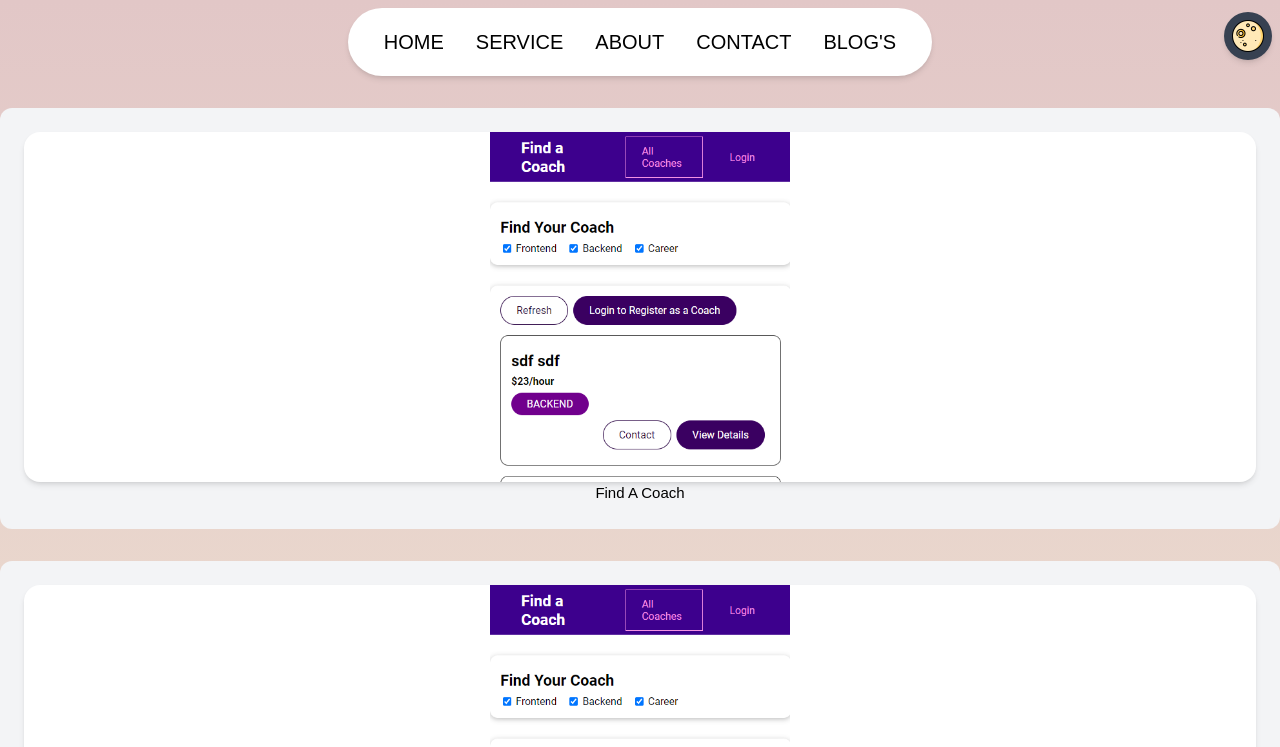
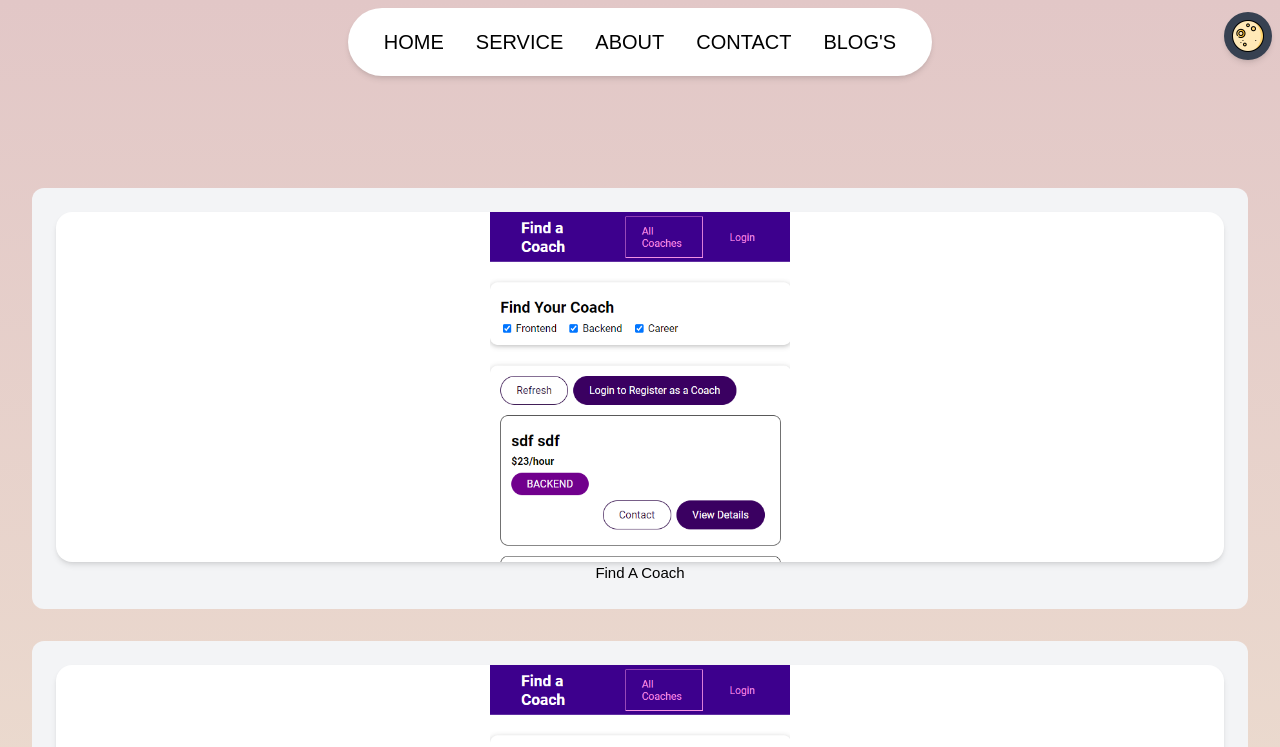
Before and after one commit to ftaskoski123/portfolio, a Vue app: page /about in a window 1280 px wide. Shown: the top 747 px of the page. Built offline with nearby package versions, Linux system fonts and the light colour scheme.

Commit message:
fixed open menu position

```diff
--- a/src/views/AboutView.vue
+++ b/src/views/AboutView.vue
@@ -1,4 +1,5 @@
 <template>
+  <div class="px-4 py-16 mx-auto sm:max-w-xl md:max-w-full lg:max-w-screen-xl md:px-24 lg:px-8 lg:py-20">
   <!-- card look -->
   <div class="my-8 mx-auto p-6 bg-gray-100 rounded-xl">
     <!-- project photo -->
@@ -54,6 +55,8 @@
 
     <p class="text-black text-center">Find A Coach</p>
   </div>
+
+</div>
 </template>
 
 <style scoped>
--- a/src/views/HomeView.vue
+++ b/src/views/HomeView.vue
@@ -1,6 +1,6 @@
 <template>
   <!-- phone -->
-<!-- <div class="px-4 py-16 mx-auto sm:max-w-xl md:max-w-full lg:max-w-screen-xl md:px-24 lg:px-8 lg:py-20"> -->
+<div class="px-4 py-16 mx-auto sm:max-w-xl md:max-w-full lg:max-w-screen-xl md:px-24 lg:px-8 lg:py-20">
   <main class="text-center p-4">
     <div>
       <h3 class="text-4xl sm:text-6xl font-semibold text-black dark:text-white">
@@ -103,7 +103,7 @@
       />
     </div>
   </div>
-<!-- </div> -->
+</div>
 </template>
 
 <script setup></script>
```
